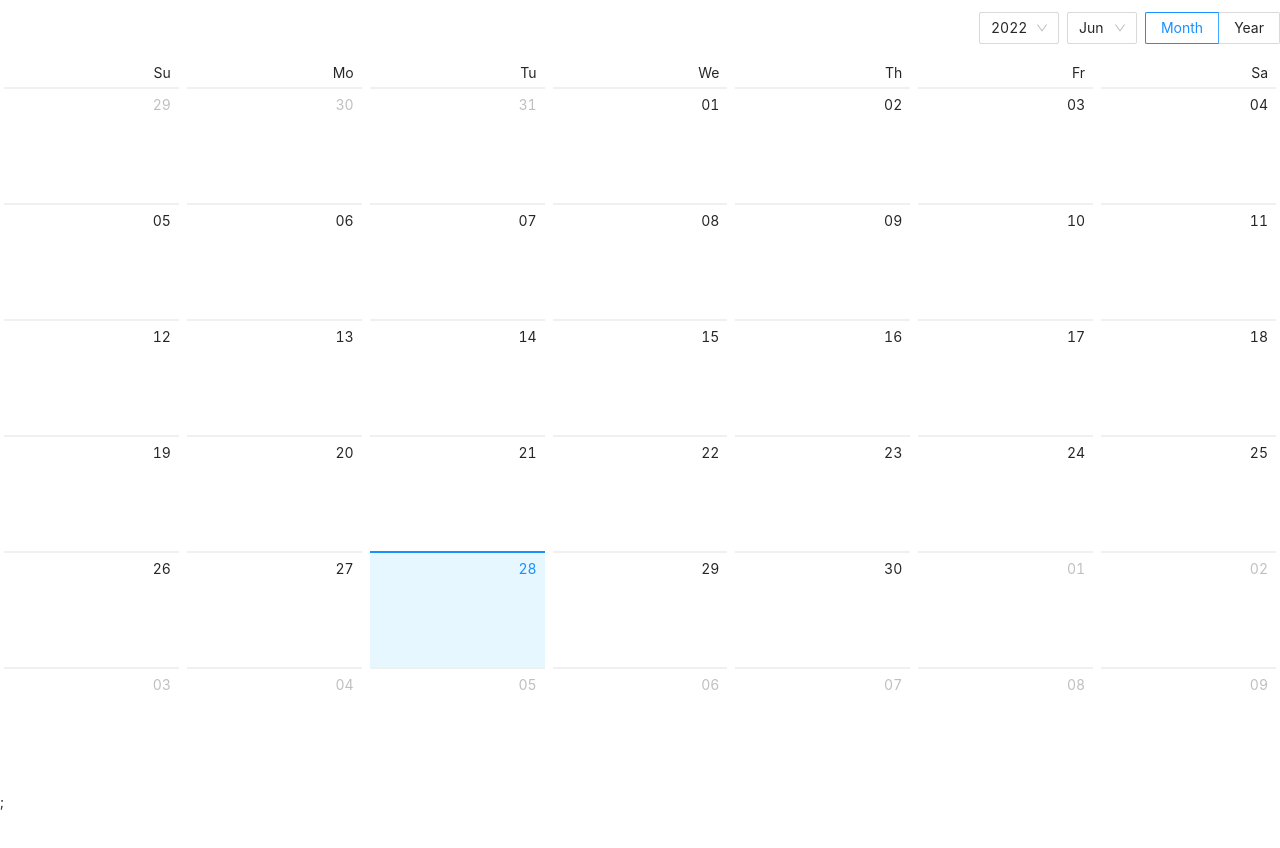
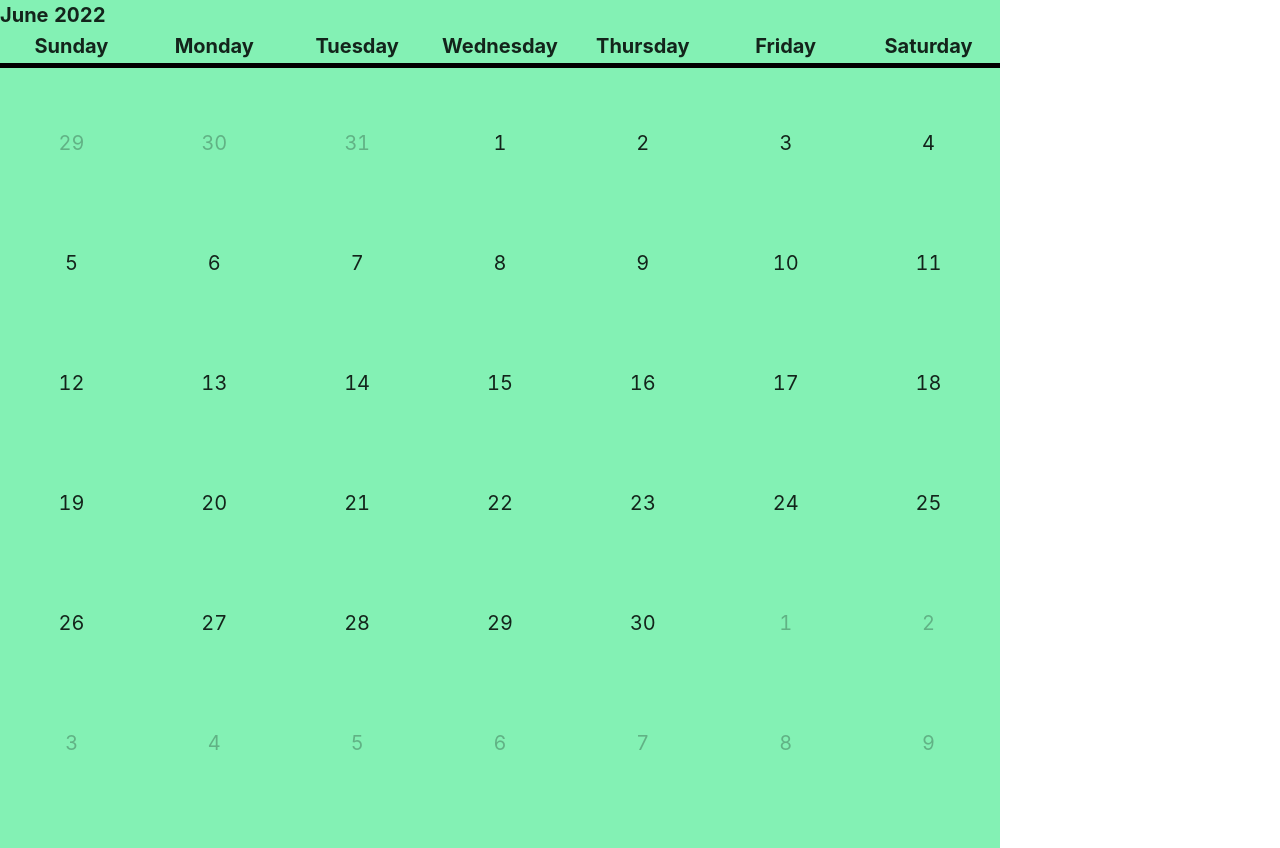
Before and after one commit to movsar/reactive-calendar, a React (Create React App) app: page / in a window 1280 px wide. Before the commit the page ends 813 px from the top, so only its background shows below. Built offline with nearby package versions, Linux system fonts and the light colour scheme.

Commit message:
raw calendar

```diff
--- a/src/App.js
+++ b/src/App.js
@@ -1,96 +1,8 @@
-import 'antd/dist/antd.css';
-import moment from 'moment';
-import NewEvent from './NewEventModal';
-import { useState } from 'react';
-import { Badge, Calendar } from 'antd';
-
-const events = [];
-
-let selectedDate = {};
-
-// Retrieves and maps data for every day in the selected month
-const getListData = (value) => {
-
-  const filteredEvents = events
-    .filter(event => event.year == value.year()
-      && event.month == value.month()
-      && event.date == value.date());
-
-  const listData = filteredEvents.map(event => {
-    return {
-      type: 'success', content: event.name
-    }
-  });
-
-  return listData || [];
-};
+import Calendar from './Calendar';
 
 const App = () => {
-  const [isModalVisible, setIsModalVisible] = useState(false);
-
-  const onFinishFailed = (errorInfo) => {
-    console.log('Failed:', errorInfo);
-  };
-
-  const onFinish = (values) => {
-    setIsModalVisible(false);
-
-    const event = {
-      year: selectedDate.year(),
-      month: selectedDate.month(),
-      date: selectedDate.date(),
-      name: values.name,
-      startTime: values.startTime,
-      endTime: values.endTime,
-      description: values.description
-    }
-
-    events.push(event);
-  };
-
-  const handleCancel = (values) => {
-    setIsModalVisible(false);
-  };
-
-  const handleDateSelection = (value) => {
-    selectedDate = value;
-    showModal();
-  }
-
-  const showModal = () => {
-    setIsModalVisible(true);
-  };
-
-  const dateCellRender = (value) => {
-    const listData = getListData(value);
-    return (
-      <ul className="events">
-        {listData.map((item) => (
-          <li key={item.content} style={{ listStyle: 'none' }}>
-            <Badge status={item.type} text={item.content} />
-          </li>
-        ))}
-      </ul>
-    );
-  };
-
   return (
-    <>
-      <Calendar
-        dateCellRender={dateCellRender}
-        defaultValue={moment()}
-        onSelect={handleDateSelection}
-      />;
-
-      <NewEvent
-        selectedDate={selectedDate}
-        handleCancel={handleCancel}
-        onFinish={onFinish}
-        onFinishFailed={onFinishFailed}
-        showModal={showModal}
-        isModalVisible={isModalVisible}
-        setIsModalVisible={setIsModalVisible} />
-    </>
+    <Calendar />
   );
 }
 
--- /dev/null
+++ b/src/Calendar.css
@@ -0,0 +1,43 @@
+.month {
+    font-weight: bold;
+}
+
+.calendar {
+    width: 1000px;
+    background-color:rgb(131, 241, 180);
+    font-size: 20px;
+}
+
+.weekdays {
+    display: flex;
+    align-items: center;
+    font-weight: bold;
+    border-bottom: 5px solid black;
+}
+
+.weekdays div {
+    width: calc(1000px/7);
+    text-align: center;
+}
+
+.days {
+    margin-top: 60px;
+    display: flex;
+    width: 100%;
+    flex-wrap: wrap;
+}
+
+.days div {
+    width: calc(1000px/7);
+    height: 120px;
+    text-align: center;
+}
+
+.days :hover {
+    cursor: pointer;
+    background-color: aquamarine;
+}
+
+.prev-date, .next-date {
+    opacity: 30%;
+}
--- /dev/null
+++ b/src/Calendar.js
@@ -0,0 +1,184 @@
+import 'antd/dist/antd.css';
+import './Calendar.css';
+import { Form, DatePicker, TimePicker, Button, Input, Modal } from 'antd';
+import moment from 'moment';
+import NewEvent from './NewEventModal';
+import { useState, useRef, useEffect } from 'react';
+import { Badge } from 'antd';
+import { click } from '@testing-library/user-event/dist/click';
+const { TextArea } = Input;
+const events = [];
+
+let selectedDate = {};
+
+// Retrieves and maps data for every day in the selected month
+const getListData = (value) => {
+
+  const filteredEvents = events
+    .filter(event => event.year == value.year()
+      && event.month == value.month()
+      && event.date == value.date());
+
+  const listData = filteredEvents.map(event => {
+    return {
+      type: 'success', content: event.name
+    }
+  });
+
+  return listData || [];
+};
+
+function useTraceUpdate(props) {
+  const prev = useRef(props);
+  useEffect(() => {
+    const changedProps = Object.entries(props).reduce((ps, [k, v]) => {
+      if (prev.current[k] !== v) {
+        ps[k] = [prev.current[k], v];
+      }
+      return ps;
+    }, {});
+    if (Object.keys(changedProps).length > 0) {
+      console.log('Changed props:', changedProps);
+    }
+    prev.current = props;
+  });
+}
+
+const MonthSelector = () => {
+  return (
+    <div class="month">
+      {moment().format("MMMM YYYY")}
+    </div>
+  );
+}
+
+const Weekdays = () => {
+
+  const weekdays = moment.weekdays().map(weekday => <div>{weekday}</div>);
+  return (
+    <div class="weekdays">
+      {weekdays}
+    </div>
+  )
+}
+
+let prevDaysCount;
+
+const getPreviousMonthDays = () => {
+  prevDaysCount = moment().startOf('month').subtract(1, 'day').day() + 1;
+  console.log('month', moment().month())
+  let prevDays = [];
+
+  for (let i = 1; i <= prevDaysCount; i++) {
+    prevDays.push(moment().startOf('month').subtract(i, 'day').date());
+  }
+  return prevDays.reverse();
+}
+
+const getNextMonthDays = () => {
+  const totalDaysCount = 42;
+  const nextDaysCount = totalDaysCount - prevDaysCount - moment().daysInMonth();
+
+  let nextDays = [];
+  for (let i = 1; i <= nextDaysCount; i++) {
+    nextDays.push(moment().endOf('month').add(i, 'day').date());
+  }
+  return nextDays;
+}
+
+const Day = ({ date, renderer, clickHandler, className = '' }) => {
+  const now = moment(`2022-5-${date}`);
+  const clickHandlerWrapper = () => clickHandler(now);
+
+  return <div className={className} onClick={clickHandlerWrapper}>
+    {date}{renderer(now)}
+  </div>;
+}
+
+const Days = ({ renderer, clickHandler }) => {
+  const days = [];
+  for (let i = 1; i <= moment().daysInMonth(); i++) {
+    days.push(i);
+  }
+  return (
+    <div className="days">
+      {getPreviousMonthDays().map(day => <Day date={day} clickHandler={clickHandler} renderer={renderer} className='prev-date' />)}
+      {days.map(day => <Day date={day} clickHandler={clickHandler} renderer={renderer} />)}
+      {getNextMonthDays().map(day => <Day date={day} clickHandler={clickHandler} renderer={renderer} className='next-date' />)}
+    </div>
+  );
+}
+
+const Calendar = (props) => {
+  useTraceUpdate(props);
+
+  const [isModalVisible, setIsModalVisible] = useState(false);
+
+  const onFinishFailed = (errorInfo) => {
+    console.log('Failed:', errorInfo);
+  };
+
+  const onFinish = (values) => {
+    setIsModalVisible(false);
+
+    const event = {
+      year: selectedDate.year(),
+      month: selectedDate.month(),
+      date: selectedDate.date(),
+      name: values.name,
+      startTime: values.startTime,
+      endTime: values.endTime,
+      description: values.description
+    }
+
+    events.push(event);
+  };
+
+  const handleCancel = (values) => {
+    setIsModalVisible(false);
+  };
+
+  const handleDateSelection = (value) => {
+    selectedDate = value;
+    showModal();
+  }
+
+  const showModal = () => {
+    setIsModalVisible(true);
+  };
+
+  const dateCellRender = (value) => {
+    console.log(value.toString());
+    const listData = getListData(value);
+    return (
+      <ul className="events">
+        {listData.map((item) => (
+          <li key={item.content} style={{ listStyle: 'none' }}>
+            <Badge status={item.type} text={item.content} />
+          </li>
+        ))}
+      </ul>
+    );
+  };
+
+  return (
+    <>
+      <div className="calendar">
+        <MonthSelector />
+        <Weekdays />
+        <Days renderer={dateCellRender} clickHandler={handleDateSelection} />
+      </div>
+
+      {showModal && <NewEvent
+        selectedDate={selectedDate}
+        handleCancel={handleCancel}
+        onFinish={onFinish}
+        onFinishFailed={onFinishFailed}
+        showModal={showModal}
+        isModalVisible={isModalVisible}
+        setIsModalVisible={setIsModalVisible} />}
+    </>
+  );
+}
+
+export default Calendar;
```
